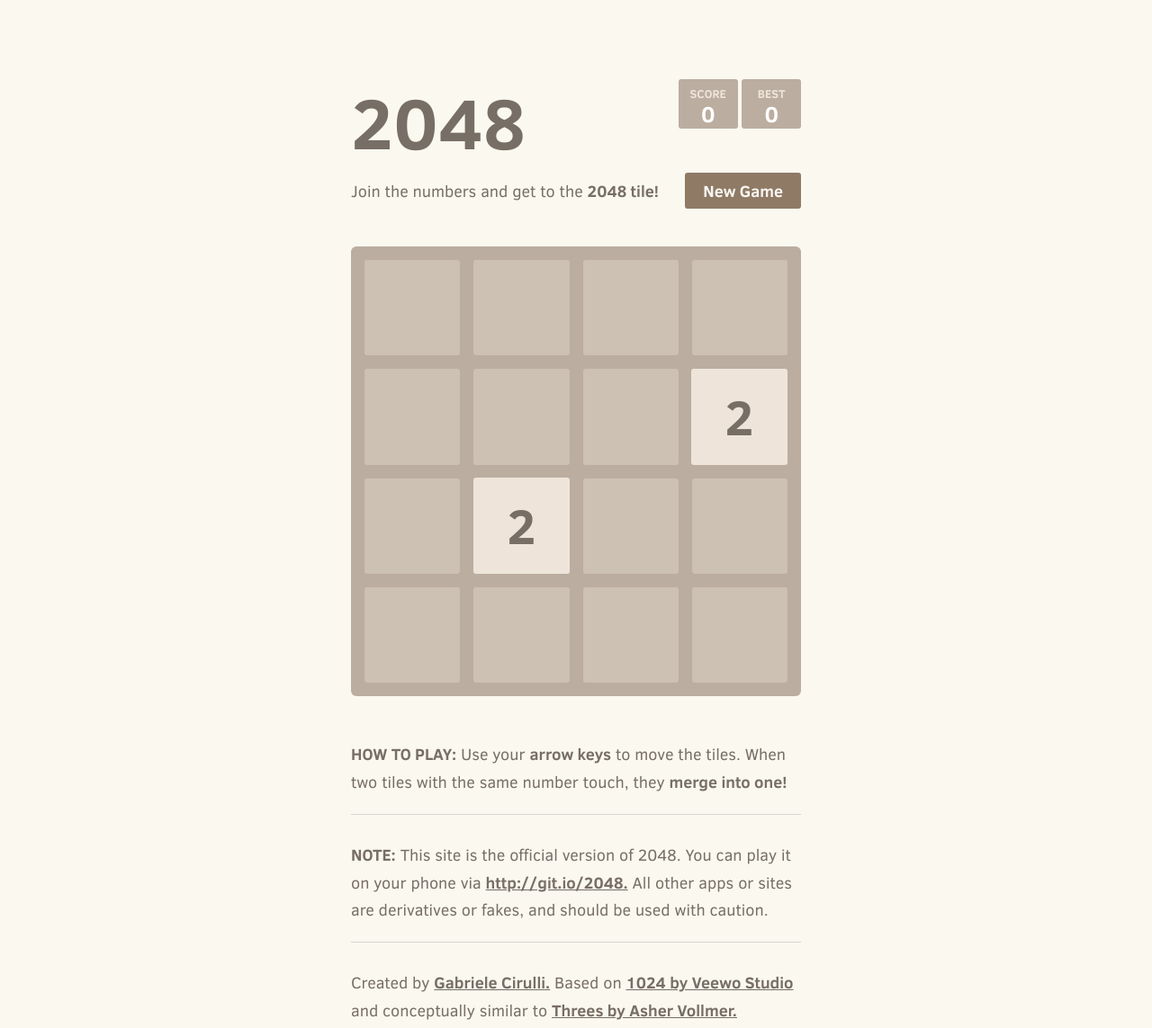
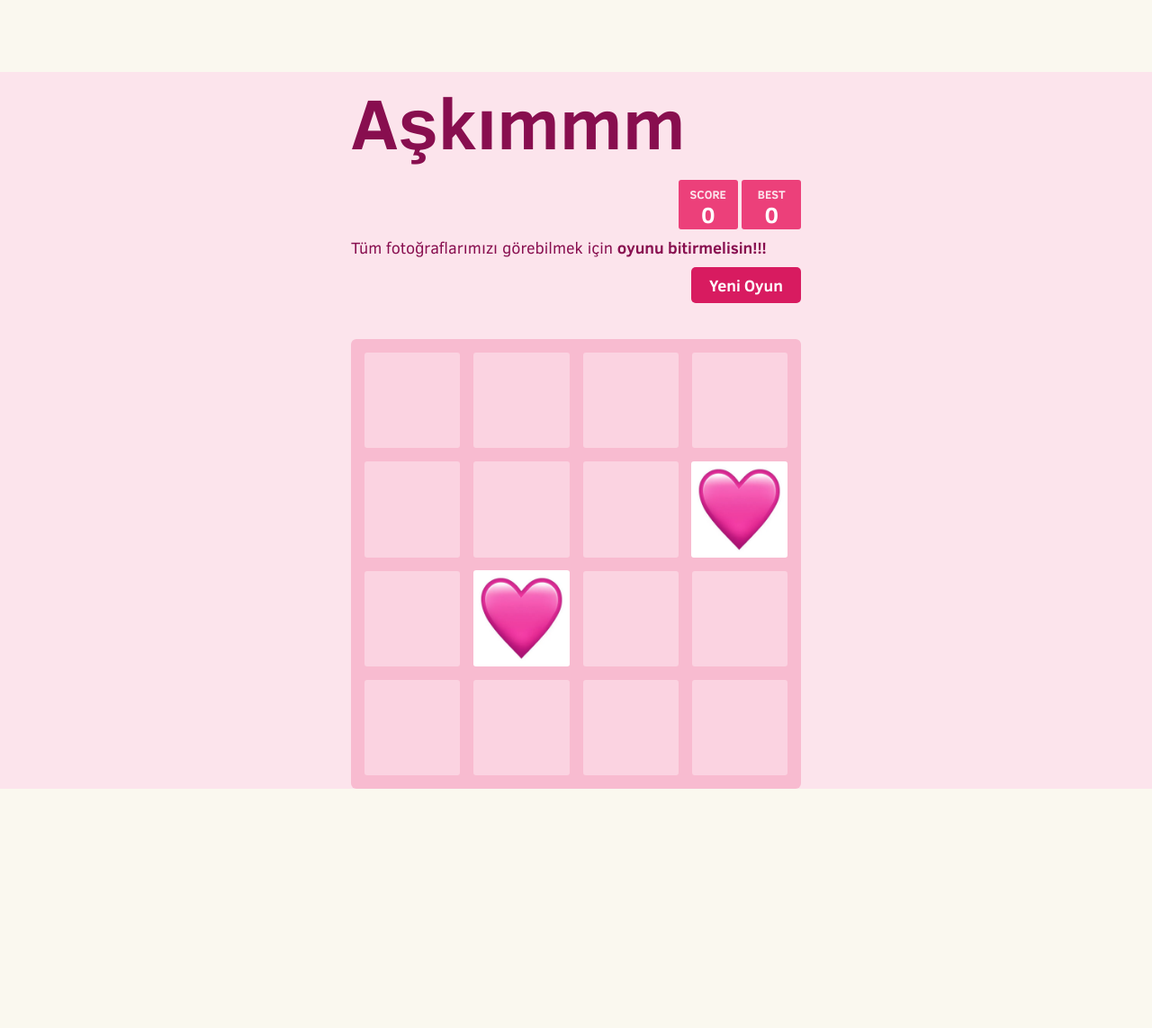
Before and after one commit to buyukdereemre/Game, a plain HTML site: page bolum1/index.html in a window 1280 px wide. Shown: the whole page at 90% size. After the commit the page ends 957 px from the top, so only its background shows below. Drawn offline with Linux system fonts and the light colour scheme.

Commit message:
Tasarim pembe yapildi

```diff
--- a/bolum1/index.html
+++ b/bolum1/index.html
@@ -19,7 +19,7 @@
 <body>
   <div class="container">
     <div class="heading">
-      <h1 class="title">2048</h1>
+      <h1 class="title">Aşkımmm</h1>
       <div class="scores-container">
         <div class="score-container">0</div>
         <div class="best-container">0</div>
@@ -27,16 +27,16 @@
     </div>
 
     <div class="above-game">
-      <p class="game-intro">Join the numbers and get to the <strong>2048 tile!</strong></p>
-      <a class="restart-button">New Game</a>
+      <p class="game-intro">Tüm fotoğraflarımızı görebilmek için <strong>oyunu bitirmelisin!!!</strong></p>
+      <a class="restart-button">Yeni Oyun</a>
     </div>
 
     <div class="game-container">
       <div class="game-message">
         <p></p>
         <div class="lower">
-	        <a class="keep-playing-button">Keep going</a>
-          <a class="retry-button">Try again</a>
+	        <a class="keep-playing-button">Devam et</a>
+          <a class="retry-button">Askim Tekrar Dene</a>
         </div>
       </div>
 
@@ -72,17 +72,7 @@
       </div>
     </div>
 
-    <p class="game-explanation">
-      <strong class="important">How to play:</strong> Use your <strong>arrow keys</strong> to move the tiles. When two tiles with the same number touch, they <strong>merge into one!</strong>
-    </p>
-    <hr>
-    <p>
-    <strong class="important">Note:</strong> This site is the official version of 2048. You can play it on your phone via <a href="http://git.io/2048">http://git.io/2048.</a> All other apps or sites are derivatives or fakes, and should be used with caution.
-    </p>
-    <hr>
-    <p>
-    Created by <a href="http://gabrielecirulli.com" target="_blank">Gabriele Cirulli.</a> Based on <a href="https://itunes.apple.com/us/app/1024!/id823499224" target="_blank">1024 by Veewo Studio</a> and conceptually similar to <a href="http://asherv.com/threes/" target="_blank">Threes by Asher Vollmer.</a>
-    </p>
+
   </div>
 
   <script src="js/bind_polyfill.js"></script>
--- a/bolum1/js/html_actuator.js
+++ b/bolum1/js/html_actuator.js
@@ -126,7 +126,7 @@
 
 HTMLActuator.prototype.message = function (won) {
   var type    = won ? "game-won" : "game-over";
-  var message = won ? "You win!" : "Game over!";
+  var message = won ? "AŞKIM KAZANDIN! YUPPİİİİİ" : "Hayırrrrrr :(";
 
   this.messageContainer.classList.add(type);
   this.messageContainer.getElementsByTagName("p")[0].textContent = message;
--- a/bolum1/style/main.css
+++ b/bolum1/style/main.css
@@ -756,3 +756,87 @@
     margin-top: 90px !important; }
   .game-message .lower {
     margin-top: 30px !important; } }
+
+    /* --- AŞK FOTOĞRAFLARI AYARI --- */
+
+/* Sayıları gizle, fotoğrafı göster */
+.tile .tile-inner {
+    background-size: cover !important;
+    background-position: center !important;
+    background-repeat: no-repeat !important;
+    color: transparent !important; /* Sayıları görünmez yap */
+    font-size: 0 !important;
+}
+
+/* 2 Sayısı (İlk Fotoğraf) */
+.tile-2 .tile-inner {
+    background-image: url('img/2.png') !important;
+}
+
+/* 4 Sayısı */
+.tile-4 .tile-inner {
+    background-image: url('img/4.png') !important;
+}
+
+/* --- SİZE ÖZEL RENK AYARLARI --- */
+
+body {
+    background: #fce4ec !important; /* Tatlı, açık bir pembe */
+    color: #880e4f !important;      /* Yazı rengi koyu pembe olsun ki okunsun */
+}
+
+/* Oyun kutusunun arkasındaki gri rengi de pembeye uyduralım */
+.game-container {
+    background: #f8bbd0 !important; /* Oyun alanının zemini */
+}
+
+/* O küçük kutucukların boş halleri */
+.grid-container {
+    background: #f8bbd0 !important;
+}
+
+.grid-cell {
+    background: rgba(255, 255, 255, 0.35) !important; /* Yarı saydam beyaz */
+}
+
+/* --- SKOR VE BUTON RENKLERİ --- */
+
+/* Puan ve Rekor Kutuları */
+.score-container, .best-container {
+    background: #ec407a !important; /* Canlı, koyu bir pembe */
+    color: white !important;        /* İçindeki rakamlar beyaz */
+}
+
+/* Kutuların içindeki "Score" ve "Best" başlık yazıları */
+.score-container:after, .best-container:after {
+    color: #fce4ec !important;      /* Başlıklar açık pembe olsun */
+}
+
+/* "Tekrar Başla" (New Game) Butonu */
+.game-intro .restart-button {
+    background: #d81b60 !important; /* Buton biraz daha koyu pembe olsun */
+    border-radius: 10px !important; /* Köşeleri biraz daha yuvarlatalım */
+}
+
+/* Oyun bittiğinde çıkan "Game Over" ekranı ve butonu */
+.game-message {
+    background: rgba(252, 228, 236, 0.9) !important; /* Arka planı tül gibi açık pembe */
+    color: #880e4f !important;      /* "Game Over" yazısı koyu pembe */
+}
+
+.game-message .restart-button {
+    background: #d81b60 !important; /* Bitiş ekranındaki buton da pembe */
+}
+/* --- YENİ OYUN BUTONU (KESİN ÇÖZÜM) --- */
+
+.restart-button {
+    background: #d81b60 !important;  /* Koyu Pembe */
+    color: white !important;         /* Yazısı Beyaz */
+    border-radius: 5px !important;   /* Kenarları Yuvarlak */
+    display: block !important;       /* Görünür olduğundan emin olalım */
+}
+
+/* Üzerine gelince rengi hafif değişsin (Efekt) */
+.restart-button:hover {
+    background: #ad1457 !important; /* Daha da koyu pembe */
+}
```
Also changed, not shown: bolum1/style/img/2.png (added), bolum1/style/img/4.png (added).
